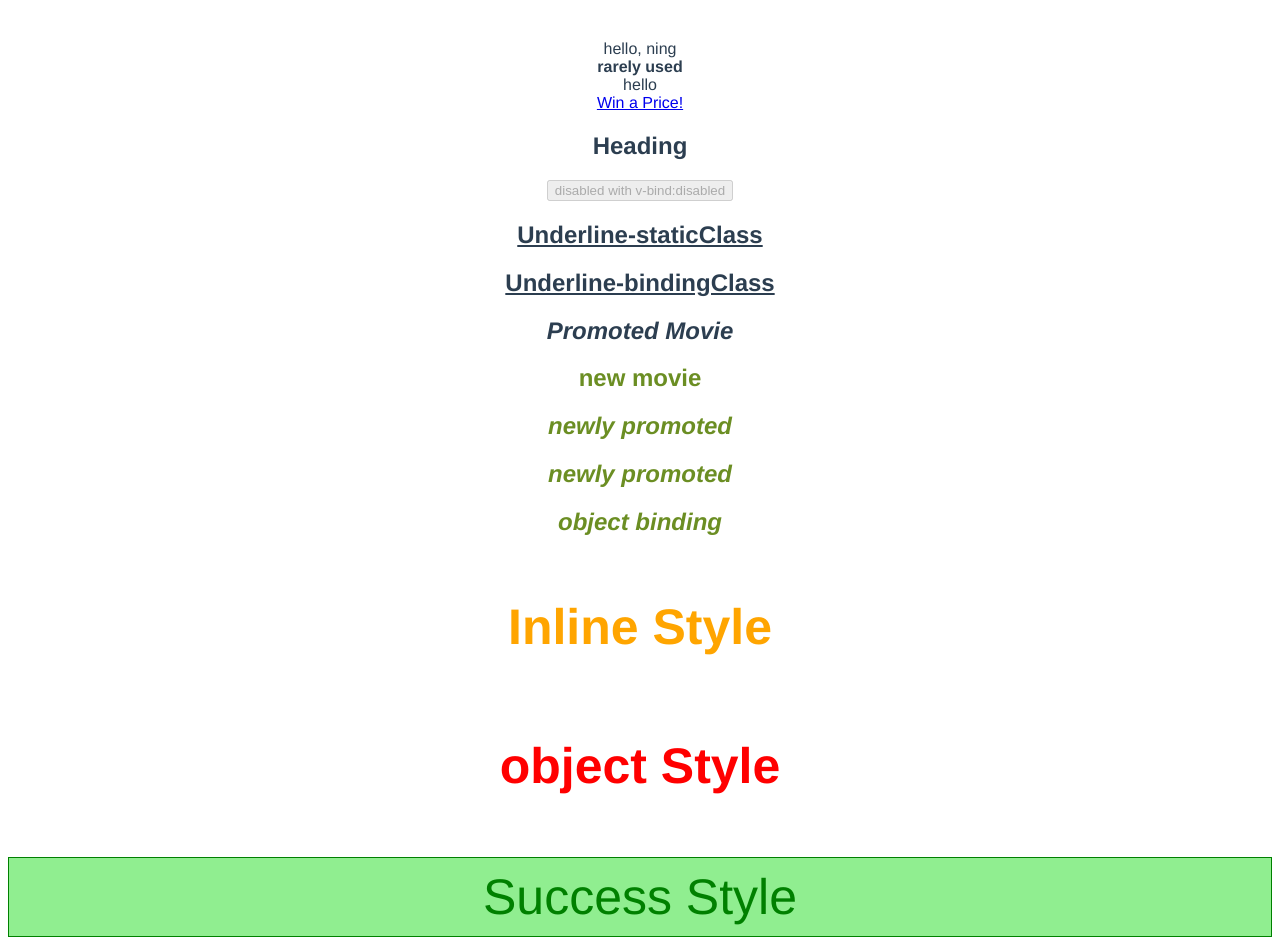
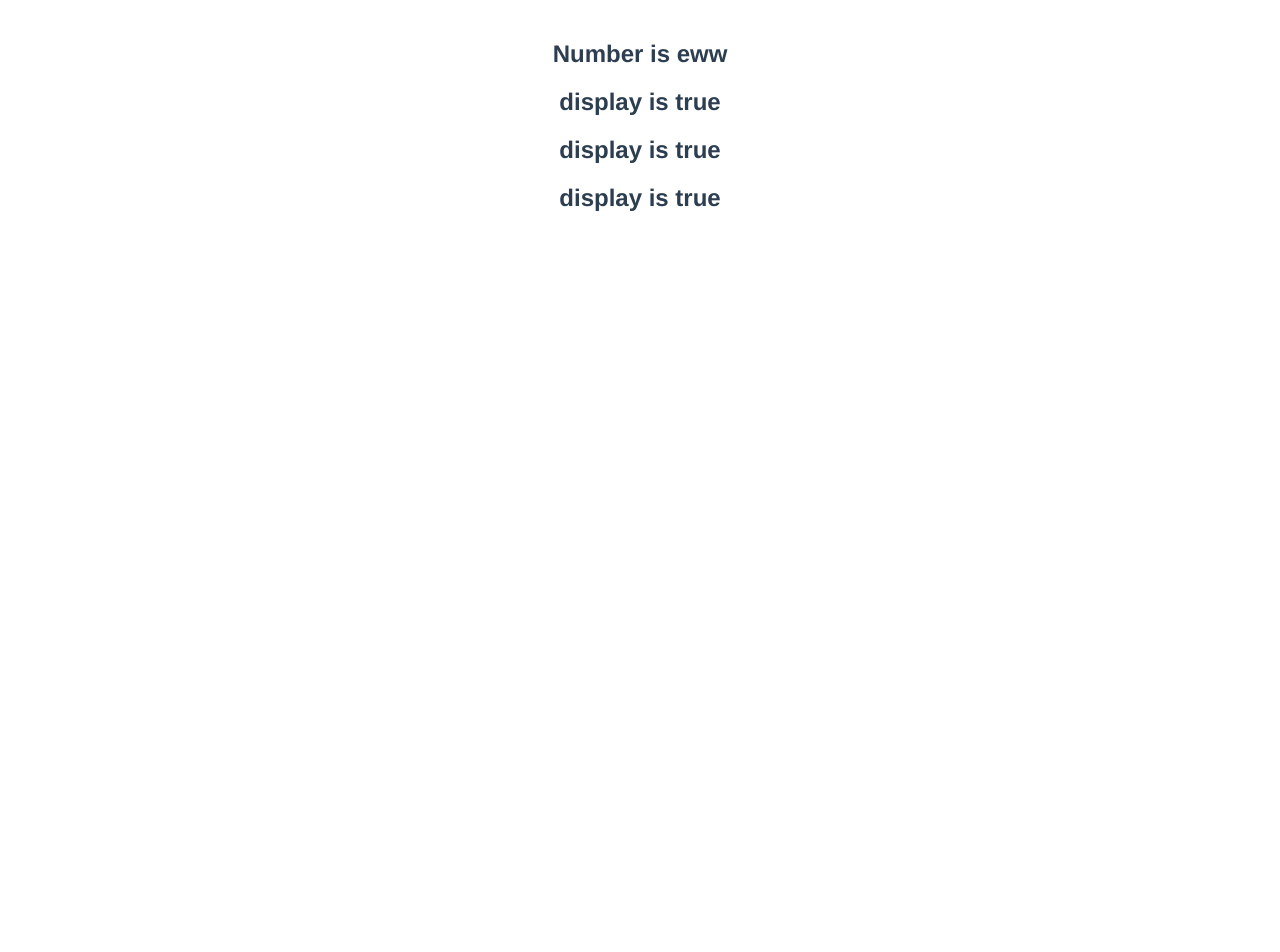
Before and after one commit to NingChen0024/vue_basic, a Vue app: page / in a window 1280 px wide. Shown: the part 20-972 px from the top of the page. After the commit the page ends 800 px from the top, so only its background shows below. Built offline with nearby package versions, Linux system fonts and the light colour scheme.

Commit message:
conditional rendering (v-if, v-else-if, v-else, template)

```diff
--- a/src/App.vue
+++ b/src/App.vue
@@ -1,91 +1,24 @@
 <template>
-  <div>{{great}}, {{name}}</div>
-  <div v-html='channel'></div>
-  <div v-text='great'></div>
-  <div v-html='hack'></div>
-  <h2 v-bind:id='headingId'>Heading</h2><!-- adding Id to element with v-bind -->
-  <button v-bind:disabled='isDisabled'>disabled with v-bind:disabled</button>
-  <h2 class='underline'>Underline-staticClass</h2>  <!-- static class -->
-  <h2 v-bind:class='status' class='danger'>Underline-bindingClass</h2> <!-- dynamic class -->
-  <h2 v-bind:class="isPromoted && 'promoted'">Promoted Movie</h2>
-  <h2 v-bind:class="isNew ? 'new' : 'sold-out'">new movie</h2>
-  <h2 v-bind:class="['new', 'promoted']">newly promoted</h2> <!-- classes in array -->
-  <h2 v-bind:class="[isNew ? 'new' : 'sold-out', isPromoted && 'promoted']">newly promoted</h2>
-  <h2 v-bind:class="{
-    promoted: isPromoted,
-    new: isNew,
-    'sold-out': !isNew
-  }">object binding</h2>
+  <h2 v-if="num === 0">the number if Zero</h2>
+  <h2 v-else-if="num < 0">The number is negative</h2>
+  <h2 v-else-if="num > 0">The number is positive</h2>
+  <h2 v-else>Number is {{num}}</h2>
 
-  <h2 v-bind:style="{
-    color: highlightColor,
-    fontSize: headerSize + 'px',
-    padding: '20px'
-  }">Inline Style</h2>   <!-- binding inline style -->
-
-  <h2 v-bind:style="headerStyleObj">
-    object Style
-  </h2>  <!-- binding object style -->
-
-  <div v-bind:style="[baseStyleObj, successStyleObj]">
-    Success Style
-  </div>
-
-   <div v-bind:style="[baseStyleObj, dangerStyleObj]">
-    Danger Style
-  </div>
-  <!-- binding array style -->
-
-  <div :style="[baseStyleObj, dangerStyleObj]">
-    short hand
-  </div>
-  <!-- v-bind shorthand -->
-
+  <template v-if="display">
+    <h2>display is true</h2>
+    <h2>display is true</h2>
+    <h2>display is true</h2>
+  </template>
+  <!-- invisible wrapper -->
 </template>
-
-
-
 
 <script>
 export default {
   name: 'App',
   data() {
     return{
-      great: "hello",
-      name: 'ning',
-      channel: '<b>rarely used</b>',
-      hack:`<a href='#' onclick='alert("You have been hacked!")'>Win a Price!</a>`,
-      headingId:'heading222',
-      isDisabled: true,
-      status:'underline',
-      isPromoted: true,
-      isNew: true,
-      highlightColor:'orange',
-      headerSize: 50,
-
-      headerStyleObj:{
-        color: 'red',
-        fontSize: '50px',
-        padding: '20px'
-      },
-
-      baseStyleObj: {
-        fontSize: '50px',
-        padding: '10px'
-      },
-
-      successStyleObj: {
-        color: 'green',
-        backgroundColor:'lightgreen',
-        border: '1px solid green'
-      },
-
-      dangerStyleObj: {
-        marginTop: '20px',
-        color: 'darked',
-        backgroundColor: 'red',
-        border: '1px solid darked'
-      }
+        num: "eww",
+        display: true
     }
   },
 }
@@ -101,20 +34,4 @@ export default {
   margin-top: 60px;
 
 }
-
-.underline{
-  text-decoration: underline;
-}
-
-.promoted{
-  font-style: italic;
-}
-
-.new {
-  color:olivedrab
-}
-
-.sold-out {
-  color:red
-}
 </style>
```
